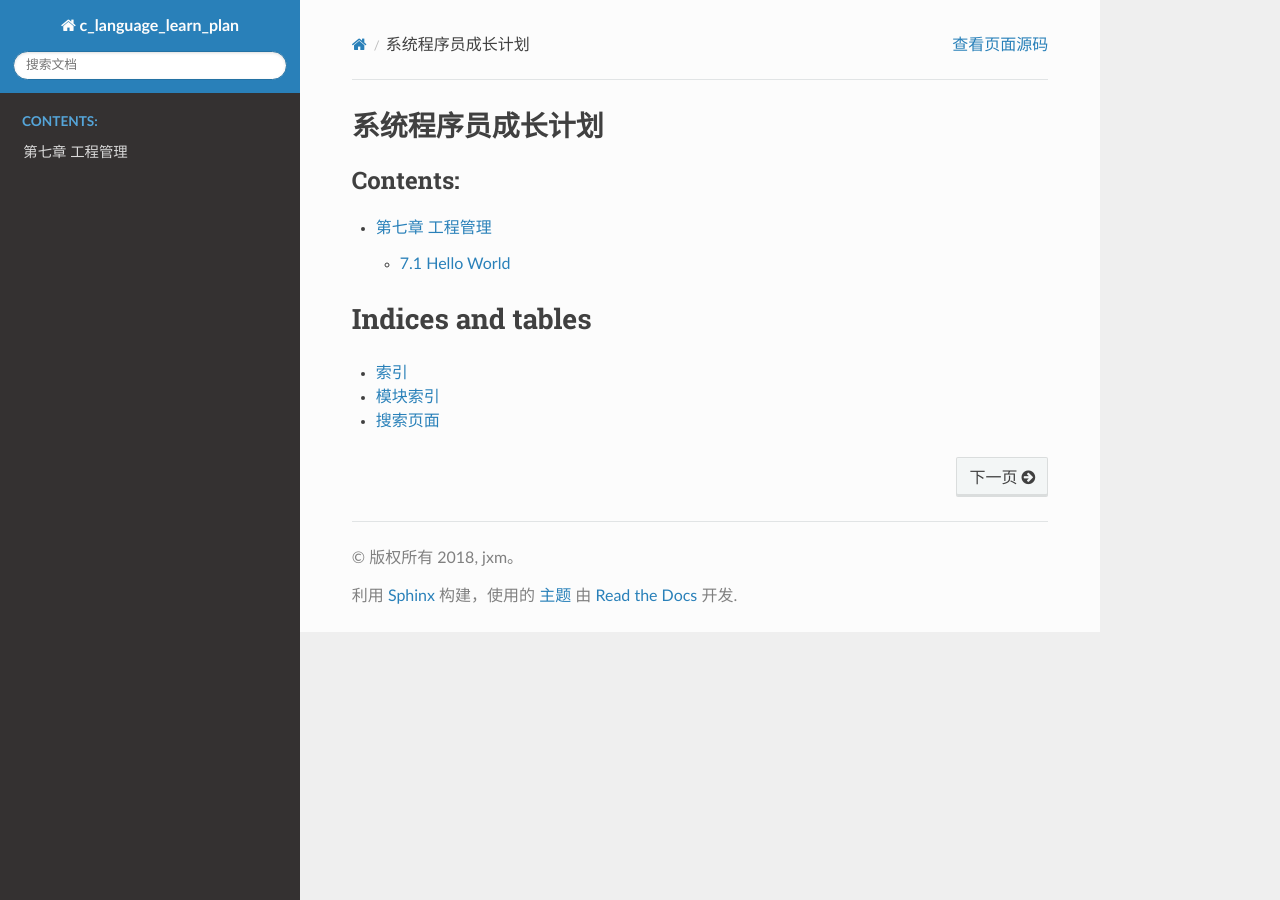
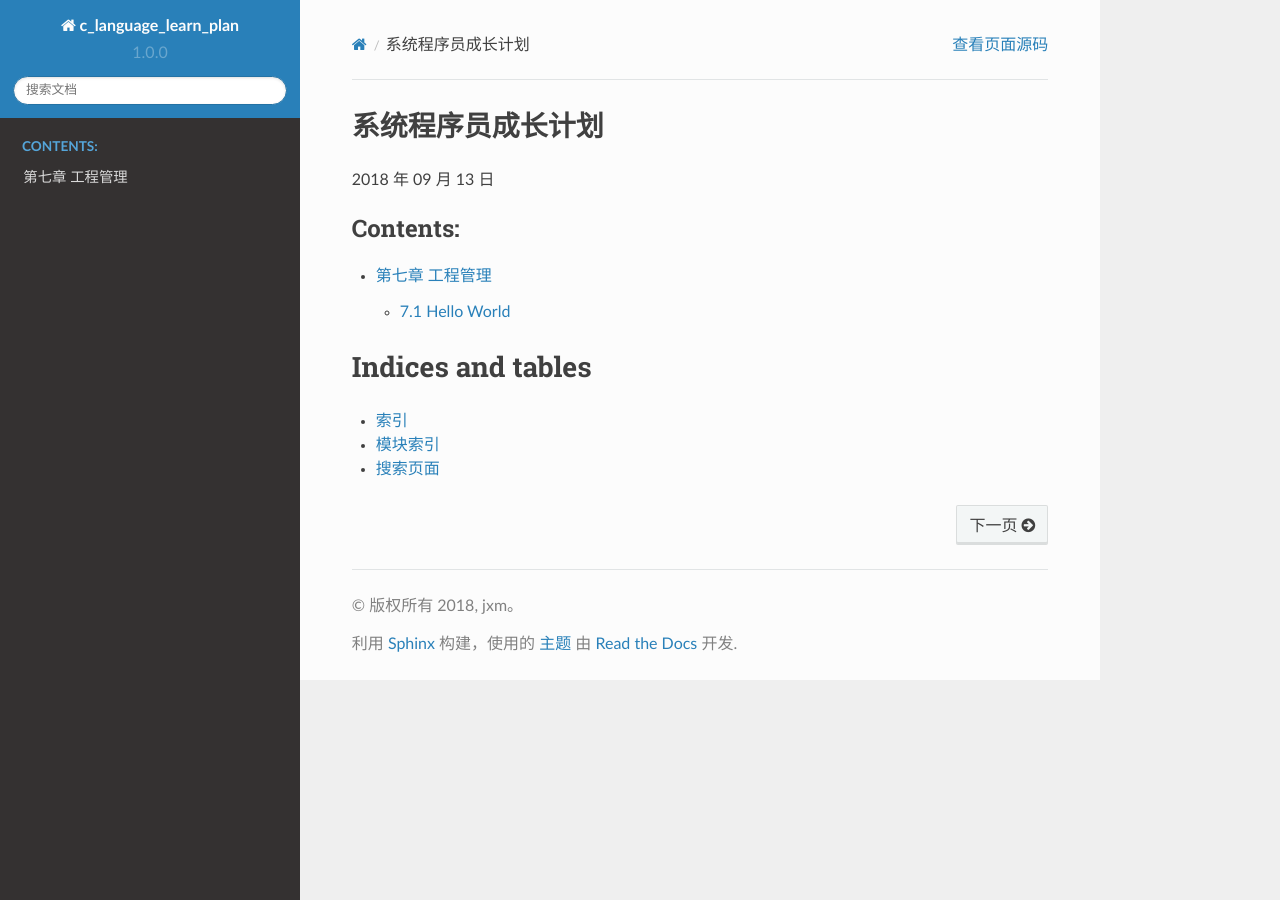
Before and after one commit to my-rds-store/c_language_learn_plan, a Sphinx documentation site: the page built from source/index.rst, in a window 1280 px wide. Built offline with Sphinx 7.4.7 and the Read the Docs theme 2.0.0, drawn with Linux system fonts in a browser that asks for light colours.

Commit message:
update ..

```diff
--- a/source/conf.py
+++ b/source/conf.py
@@ -24,9 +24,9 @@ copyright = u'2018, jxm'
 author = u'jxm'
 
 # The short X.Y version
-version = u''
+version = u'1.0.0'
 # The full version, including alpha/beta/rc tags
-release = u''
+release = u'1.0.0'
 
 
 # -- General configuration ---------------------------------------------------
@@ -91,7 +91,8 @@ html_theme = 'sphinx_rtd_theme'
 # Add any paths that contain custom static files (such as style sheets) here,
 # relative to this directory. They are copied after the builtin static files,
 # so a file named "default.css" will overwrite the builtin "default.css".
-html_static_path = ['_static']
+#html_static_path = ['_static']
+html_static_path = ['']
 
 # Custom sidebar templates, must be a dictionary that maps document names
 # to template names.
--- a/source/index.rst
+++ b/source/index.rst
@@ -5,6 +5,8 @@
 
 系统程序员成长计划
 ==========================
+
+|today|
 
 .. toctree::
    :maxdepth: 2
```
